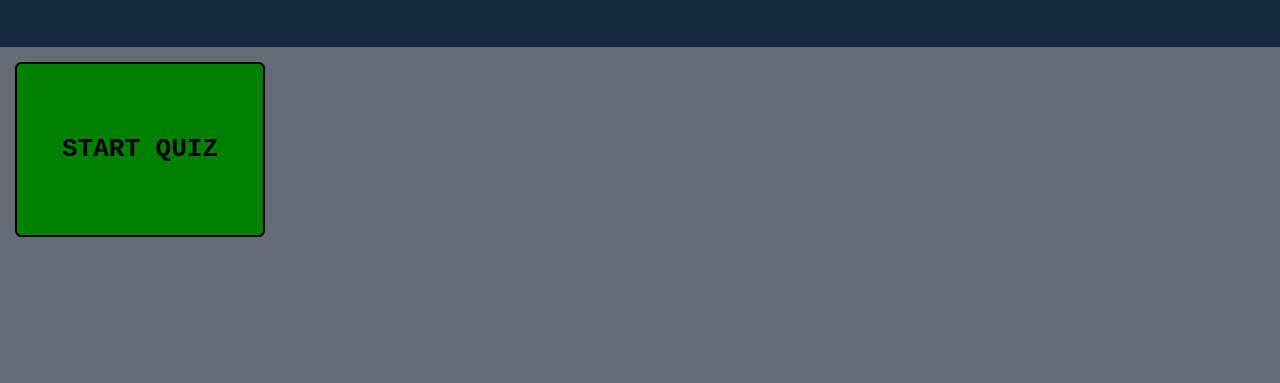
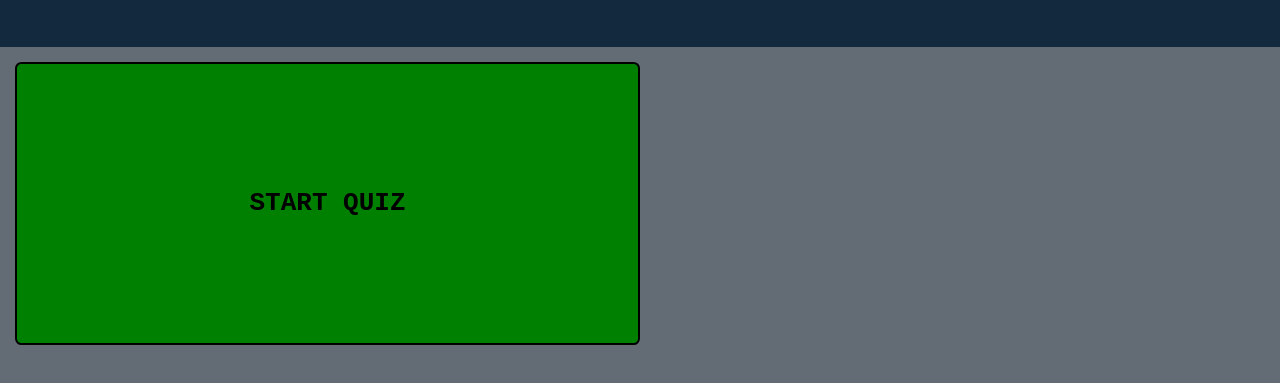
Before and after one commit to tnewnum/pop-quiz, a plain HTML site: page index.html in a window 1280 px wide. Shown: the part 109-492 px from the top of the page. Drawn offline with nearby package versions, Linux system fonts and the light colour scheme.

Commit message:
final project to submit

```diff
--- a/assets/script.js
+++ b/assets/script.js
@@ -65,6 +65,7 @@ let quizQuestions = [
 // event listener - load question - start timer - show the boxes the questions load in
 startTime.addEventListener("click", function(){
     startTimer();
+    $('.quiz-boz').css('display', 'grid')
     $('.quiz-box').children().eq(1).show()
     $('.quiz-box').children().eq(2).show()
     $('.quiz-box').children().eq(3).show()
--- a/assets/style.css
+++ b/assets/style.css
@@ -7,6 +7,9 @@
     background-color: #636b74;
     height: 100vh;
     font-family: monospace;
+    align-items: center;
+    justify-content: center;
+    vertical-align: bottom;
 
 
 }
@@ -30,10 +33,11 @@
 }
 
 .quiz-box {
+    display: ;
     height: 200px;
-    align-items: center;
+    /* align-items: center; */
     justify-content: center;
-    vertical-align: bottom;
+    /* vertical-align: bottom; */
     height: 6in;
     margin: 10px;
     padding: 5px;
@@ -43,16 +47,13 @@
 
 .start {
     background-color:green;
-    height: 175px;
-    width: 250px;
+    height: 50%;
+    width: 50%;
     border-radius: 25px;
     font-weight: bolder;
     font-size: xx-large;
-    align-items: center;
-    justify-content: center;
-    vertical-align: bottom;
-
-}
+    margin: auto;
+   }
 
 .quiz-box .answer {
     background-color: #0bca24;
```
Also changed, not shown: index.html (+0 -3 lines), 1 other file.
